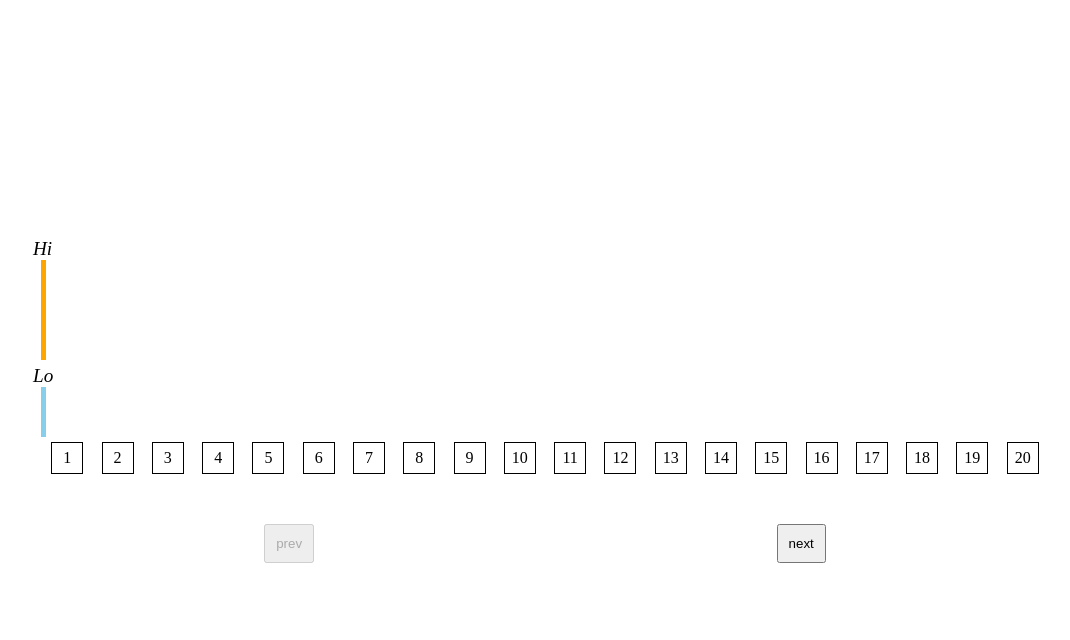
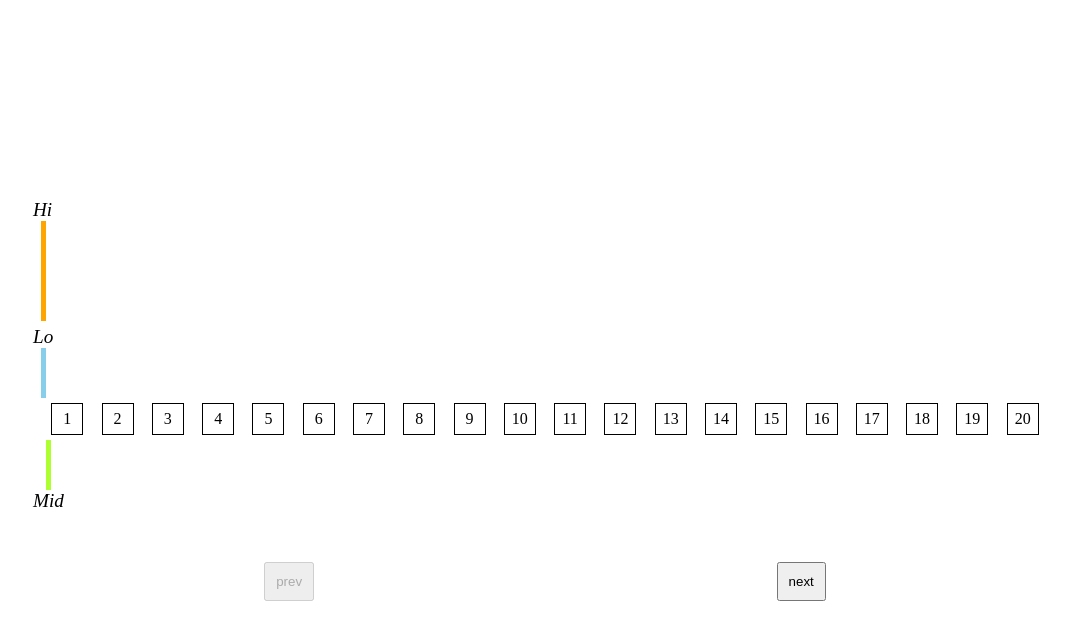
Before and after one commit to KelvinQiu802/binary-search-visualization, a React (Vite) app: page / in a window 1280 px wide. Both pictures are taken after a click on the button "Start". Shown: the top 640 px of the page, without its empty margins (95-1165 px from the left). Built offline with nearby package versions, Linux system fonts and the light colour scheme.

Commit message:
feat: Mid component

```diff
--- a/src/App.css
+++ b/src/App.css
@@ -57,3 +57,17 @@
   background-color: skyblue;
   margin: 0 auto;
 }
+
+.mid {
+  position: relative;
+  width: 30px;
+  font-size: 1.2em;
+  margin-top: 5px;
+}
+
+.mid div {
+  height: 50px;
+  width: 5px;
+  background-color: greenyellow;
+  margin: 0 auto;
+}
--- /dev/null
+++ b/src/components/Mid.jsx
@@ -0,0 +1,10 @@
+const Mid = () => {
+  return (
+    <div className='mid'>
+      <div></div>
+      <i>Mid</i>
+    </div>
+  );
+};
+
+export default Mid;
--- a/src/components/Visualization.jsx
+++ b/src/components/Visualization.jsx
@@ -1,5 +1,6 @@
 import { strToArr } from '../utils/tools';
 import Hi from './Hi';
+import Mid from './Mid';
 import Lo from './Lo';
 import React from 'react';
 
@@ -31,6 +32,7 @@ const Visualization = ({ formData, searchResult }) => {
           </div>
         ))}
       </div>
+      <Mid />
       <div className='btn-group'>
         <button onClick={handlePrev} disabled={index === 0}>
           prev
```
